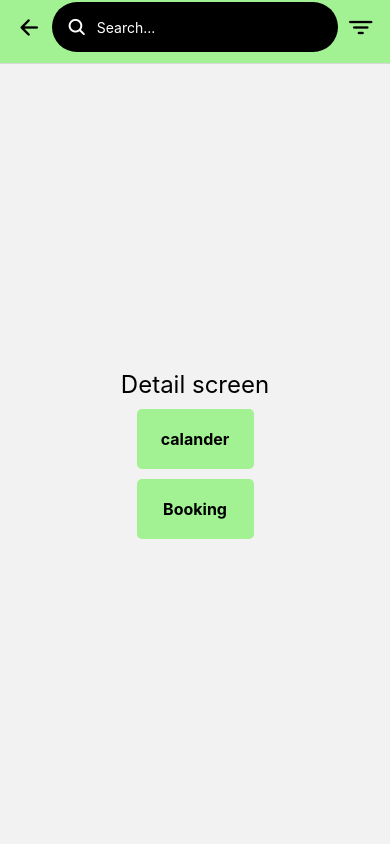
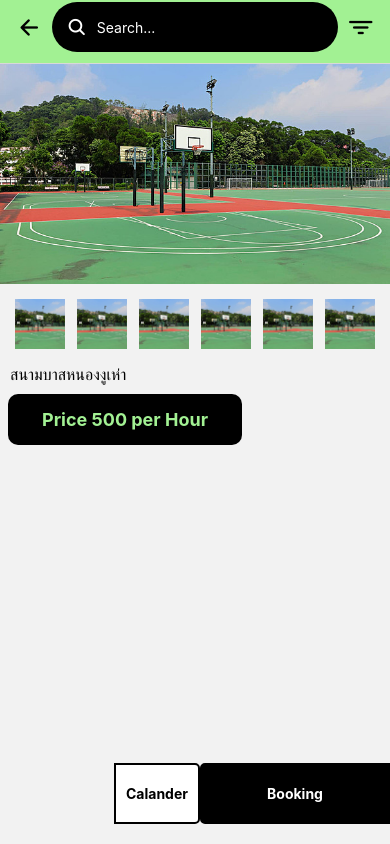
Before and after one commit to Aissariya/Courtconnect-App, a React Native app in the folder myapp/: screen / in a window 390 px wide. Both pictures are taken after a click on the element 177 px from the left and 188 px from the top of the page. Built offline with nearby package versions, Linux system fonts and the light colour scheme.

Commit message:
Update Detail.js

```diff
--- a/myapp/screen/Detail.js
+++ b/myapp/screen/Detail.js
@@ -1,45 +1,66 @@
-import { View, Text, StyleSheet ,TouchableOpacity} from 'react-native';
 import React from 'react';
+import { View, Text, StyleSheet, Image, TouchableOpacity } from 'react-native';
 
-
-export default function DetailScreen({ navigation }) {
+export default function Detail({ navigation }) {
   return (
     <View style={styles.container}>
-          <Text style={styles.content}>Detail screen</Text>
+      <Image
+        source={require('../assets/basketball.jpg')}
+        style={styles.image}
+        resizeMode="cover"
+      />
+
+      {/* รูปภาพเล็กๆ 6 รูป */}
+      <View style={styles.smallImagesContainer}>
+        <Image
+          source={require('../assets/basketball.jpg')}
+          style={styles.smallImage}
+        />
+        <Image
+          source={require('../assets/basketball.jpg')}
+          style={styles.smallImage}
+        />
+        <Image
+          source={require('../assets/basketball.jpg')}
+          style={styles.smallImage}
+        />
+        <Image
+          source={require('../assets/basketball.jpg')}
+          style={styles.smallImage}
+        />
+        <Image
+          source={require('../assets/basketball.jpg')}
+          style={styles.smallImage}
+        />
+        <Image
+          source={require('../assets/basketball.jpg')}
+          style={styles.smallImage}
+        />
+      </View>
+
+      {/* ข้อความ สนามบาสหนองงูเห่า */}
+      <Text style={styles.detailsLeft}>สนามบาสหนองงูเห่า</Text>
+
+      {/* กล่องข้อความ Price 500 per Hour */}
+      <View style={styles.priceBox}>
+        <Text style={styles.priceText}>Price 500 per Hour</Text>
+      </View>
+
+      <View style={styles.buttonContainer}>
         <TouchableOpacity
+          style={styles.calanderButton}
           onPress={() => navigation.navigate('CalanderScreen')}
-            style=
-            {{
-              marginTop: 10,
-              backgroundColor: '#A2F193',
-              padding: 20,
-              width: '30%',
-              borderRadius: 5,
-              flexDirection: 'row',
-              justifyContent: 'center',
-            }}
         >
-            <Text style={{ fontSize: 16, fontWeight: 'bold', color: '#000' }}>
-              calander
-            </Text>
+          <Text style={styles.calanderText}>Calander</Text>
         </TouchableOpacity>
+
         <TouchableOpacity
+          style={styles.bookingButton}
           onPress={() => navigation.navigate('BookingScreen')}
-            style=
-            {{
-              marginTop: 10,
-              backgroundColor: '#A2F193',
-              padding: 20,
-              width: '30%',
-              borderRadius: 5,
-              flexDirection: 'row',
-              justifyContent: 'center',
-            }}
         >
-            <Text style={{ fontSize: 16, fontWeight: 'bold', color: '#000' }}>
-              Booking
-            </Text>
+          <Text style={styles.bookingText}>Booking</Text>
         </TouchableOpacity>
+      </View>
     </View>
   );
 }
@@ -47,10 +68,85 @@ export default function DetailScreen({ navigation }) {
 const styles = StyleSheet.create({
   container: {
     flex: 1,
+    alignItems: 'center',
+    paddingTop: 0,
+  },
+  image: {
+    width: '100%',
+    height: 220,
+    marginTop: 0,
+  },
+  smallImagesContainer: {
+    flexDirection: 'row',
+    justifyContent: 'space-between',
+    marginTop: 10,
+    width: '100%',
+    paddingHorizontal: 10,
+  },
+  smallImage: {
+    width: 50,
+    height: 50,
+    margin: 5,
+  },
+  detailsLeft: {
+    marginTop: 10,
+    fontSize: 16,
+    textAlign: 'left',
+    width: '100%',
+    paddingLeft: 10,
+  },
+  priceBox: {
+    marginTop: 10,  // ลดระยะห่างกับข้อความ "สนามบาสหนองงูเห่า"
+    backgroundColor: 'black',
+    borderRadius: 10,
+    paddingVertical: 15,
+    paddingHorizontal: 20,
+    alignItems: 'center',
     justifyContent: 'center',
+    width: '60%',   // ทำให้กล่องกว้างกว่าเดิม
+    marginLeft: -140,  // ชิดขอบซ้าย
+  },
+  priceText: {
+    color: '#A2F193',   // สีเขียวอ่อน
+    fontSize: 18,
+    fontWeight: 'bold',
+  },
+  buttonContainer: {
+    position: 'absolute',
+    bottom: 20,
+    left: 10,  // ทำให้ปุ่มชิดขอบซ้าย
+    right: 0,  // เพิ่มระยะห่างจากขอบขวา
+    flexDirection: 'row',
+    justifyContent: 'flex-end', // ทำให้ปุ่มขยับไปชิดกัน
+    paddingHorizontal: 0,
+  },
+  bookingButton: {
+    borderColor: 'black',
+    borderWidth: 2,
+    paddingVertical: 20,
+    paddingHorizontal: 40,
+    backgroundColor: 'black',
+    width: '50%',
     alignItems: 'center',
+    borderTopLeftRadius: 5,
+    borderBottomLeftRadius: 5,
   },
-  content: {
-    fontSize: 24,
+  bookingText: {
+    color: 'white',
+    fontWeight: 'bold',
+  },
+  calanderButton: {
+    borderColor: 'black',
+    borderWidth: 2,
+    paddingVertical: 20,
+    paddingHorizontal: 10,
+    backgroundColor: 'white',
+    alignItems: 'center',
+    borderTopRightRadius: 5,
+    borderBottomRightRadius: 5,
+  },
+  calanderText: {
+    color: 'black',
+    fontWeight: 'bold',
   },
 });
```
Lines whose indentation alone changed are shown as unchanged.
